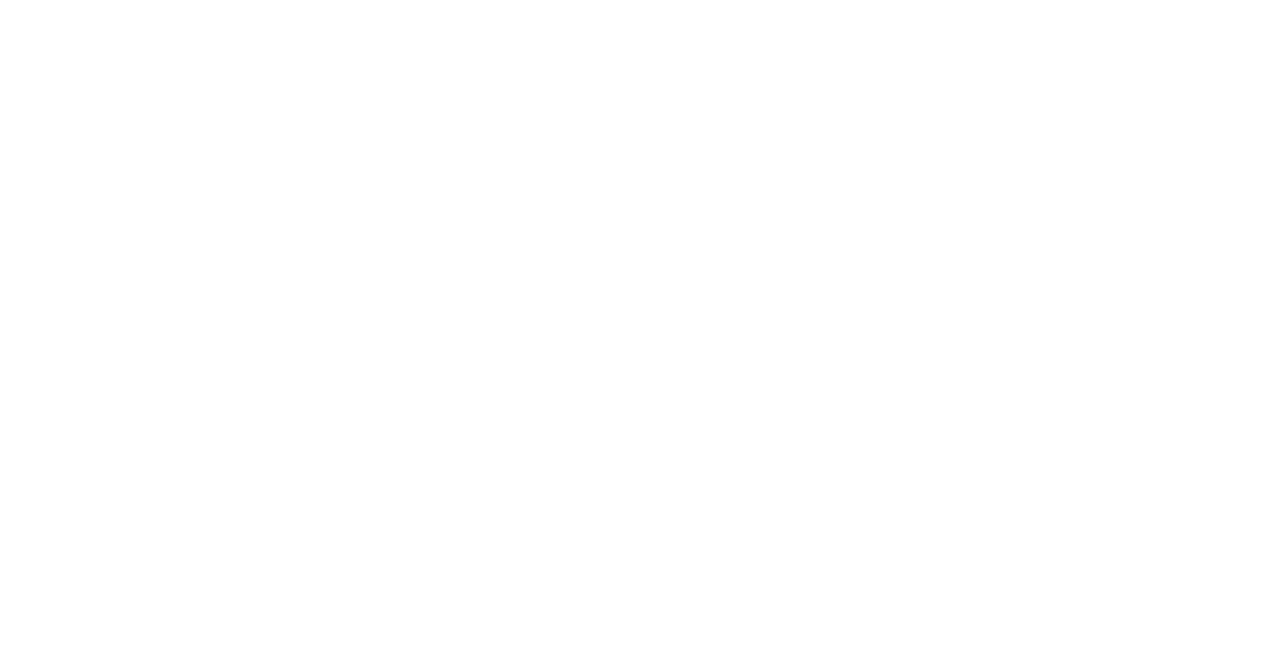
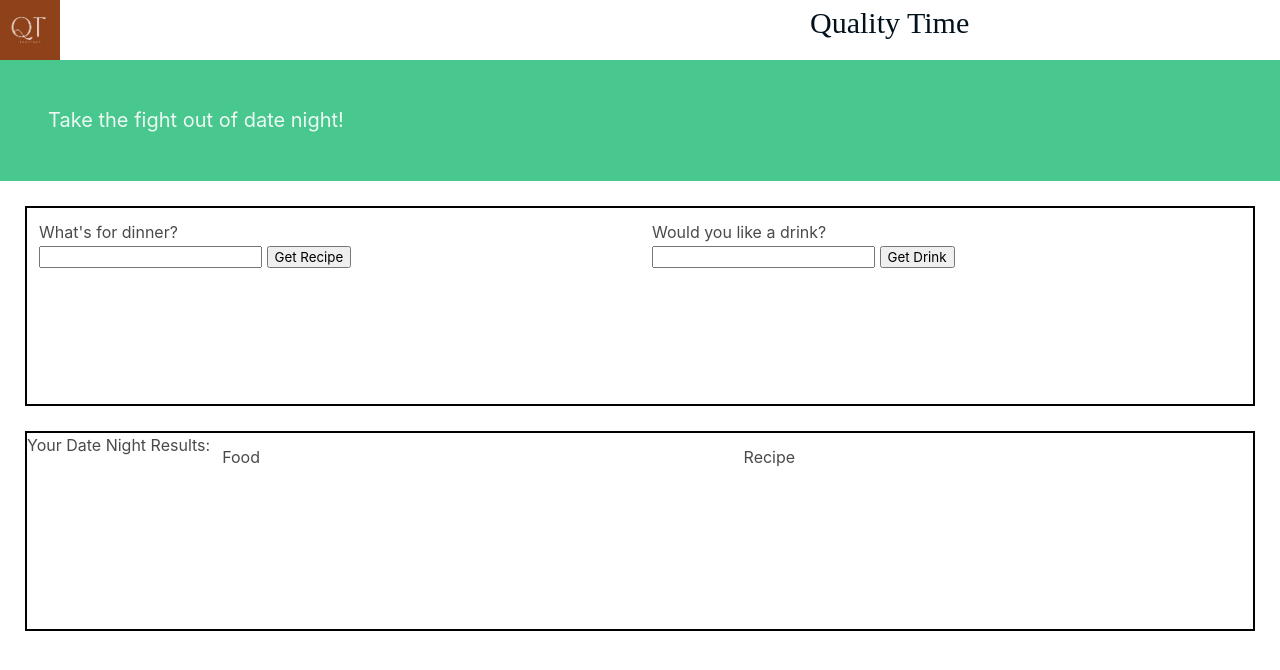
Before and after one commit to joel57/Quality_Time, a plain HTML site: page index.html in a window 1280 px wide. Drawn offline with nearby package versions, Linux system fonts and the light colour scheme; a web font is replaced by a local one.

Commit message:
html skeleton complete

```diff
--- a/assets/css/style.css
+++ b/assets/css/style.css
@@ -0,0 +1,34 @@
+@import url('https://fonts.googleapis.com/css2?family=Elsie+Swash+Caps:wght@900&family=Raleway:wght@300&display=swap');
+
+:root {
+--red: #a20021;
+--pink: #f2d7d7;
+--brown: #8f421a;
+--black: #02111b;
+--white: #faf6f5;
+}
+.header{
+    display: flex;
+}
+#logo {
+    height: 60px;
+    width: 60px;
+    float: left;
+}
+h1 {
+    font-family: "Elsie Swash Caps";
+    color: var(--black);
+    position: relative;
+    font-size: 30px;
+    margin-left: 25em;
+}
+#date-input {
+    height: 200px;
+    border: 2px solid black;
+    margin: 25px 25px 25px;
+}
+#date-results {
+    height: 200px;
+    border: 2px solid black;
+    margin: 25px 25px 25px;
+}
--- a/index.html
+++ b/index.html
@@ -4,9 +4,59 @@
     <meta charset="UTF-8">
     <meta http-equiv="X-UA-Compatible" content="IE=edge">
     <meta name="viewport" content="width=device-width, initial-scale=1.0">
+    <link rel="stylesheet" href="https://cdn.jsdelivr.net/npm/bulma@0.9.4/css/bulma.min.css">
+    <link rel="stylesheet" href="assets/css/style.css">
     <title> Quality Time </title>
 </head>
 <body>
+<!-- header -->
+<div class="header">
+    <img src="assets/images/QT-logo.jpeg" alt="quality-time-logo" id="logo">
+    <h1> Quality Time </h1>
+</div>
+
+<!-- hero -->
+<section id="slogan" class="hero is-success">
+    <div class="hero-body">
+      <p class="subtitle">
+        Take the fight out of date night!
+      </p>
+    </div>
+  </section>
+
+<!-- top row -->
+<div id="date-input" class="columns">
+    <div id="dinner-input" class="column">
+        <h3> What's for dinner? </h3>
+        <div class="dinner-form">
+            <form>
+                <input type="text">
+                <button> Get Recipe </button>
+            </form>
+        </div>
+    </div>
+
+    <div id="drink-input" class="column">
+        <h3> Would you like a drink?  </h3>
+        <div class="drink-form">
+            <form>
+                <input type="text">
+                <button> Get Drink </button>
+            </form>
+        </div>
+    </div>
+</div>
+
+<!-- bottom row -->
+<div id="date-results" class="columns">
+    <h3> Your Date Night Results: </h3>
+    <div id="food-result" class="column">
+        Food
+    </div>
+    <div id="drink-result" class="column">
+        Recipe
+    </div>
+</div>
 
 </body>
 </html>
```
Also changed, not shown: assets/images/QT-logo.jpeg (added).
